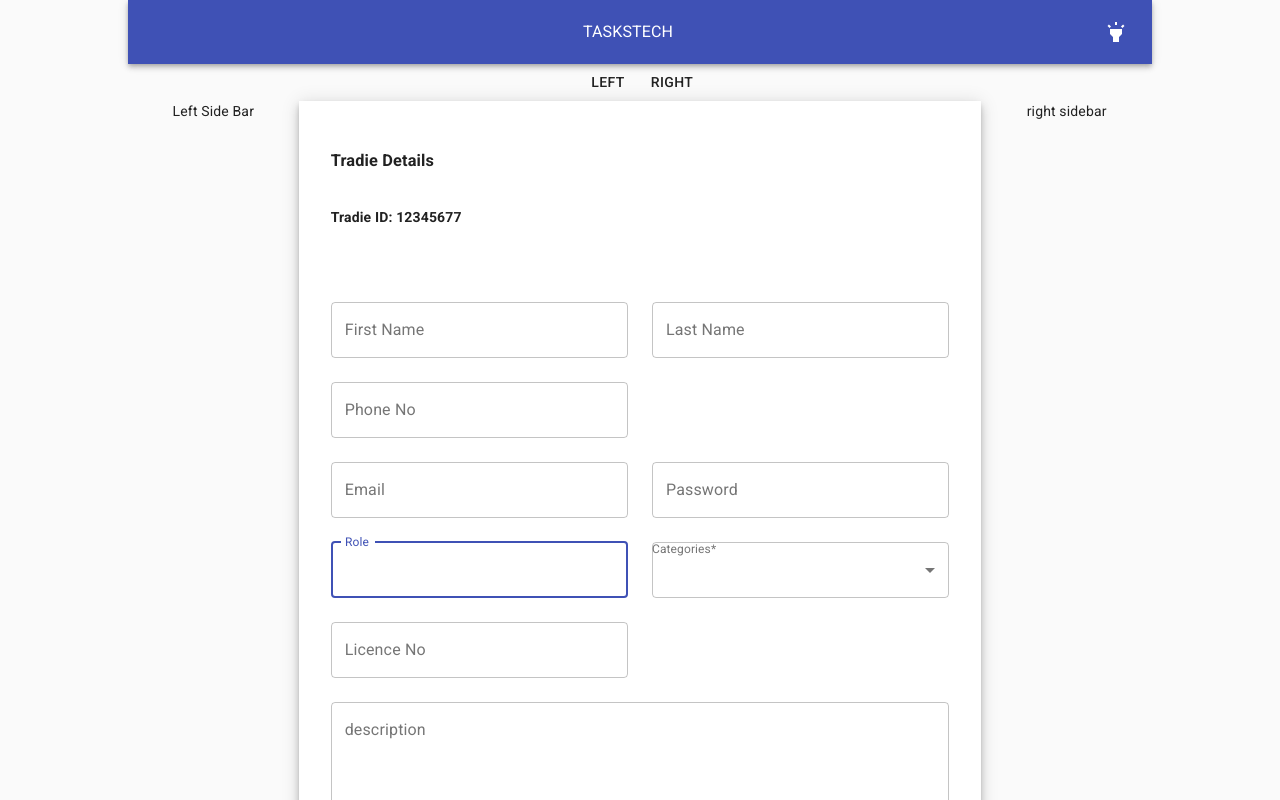
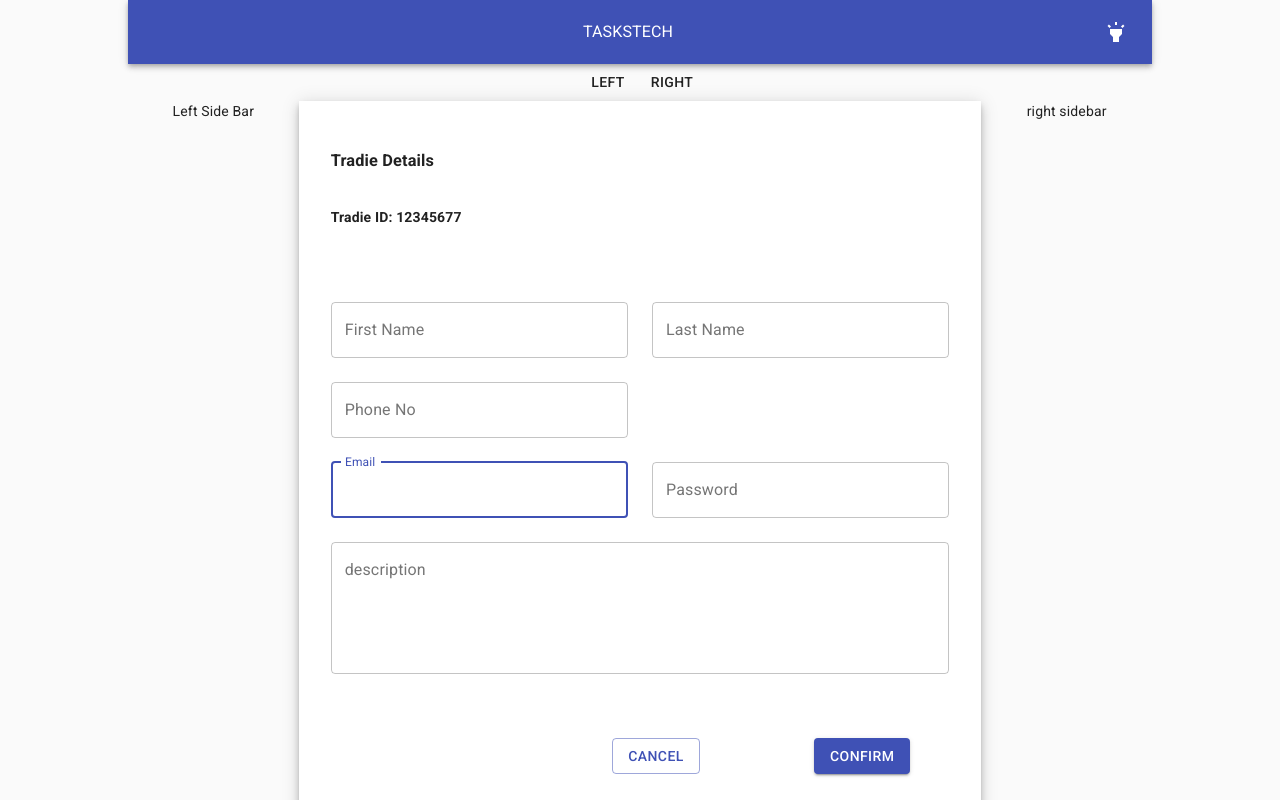
Before and after one commit to tweneboah/taskstech, a React (Create React App) app: page /tradie/profile in a window 1280 px wide. Shown: the top 800 px of the page. Built offline with nearby package versions, Linux system fonts and the light colour scheme.

Commit message:
Modified input fields for signup, update profile and login as DB changed

```diff
--- a/src/App.js
+++ b/src/App.js
@@ -15,7 +15,7 @@ function App() {
       <RightSideBar />
       <Switch>
         <Route exact path='/login' component={TradieLogin} />
-        <Route exact path='/tradie/signup' component={TradieSignUp} />
+        <Route exact path='/signup' component={TradieSignUp} />
         <Route exact path='/tradie/profile' component={TradieProfileForm} />
 
 
--- a/src/components/Forms/TradieLogin.js
+++ b/src/components/Forms/TradieLogin.js
@@ -114,7 +114,7 @@ const TradieLogin = () => {
                 <Link href="#" variant="body2">
                   Forgot password?
                 </Link>
-                <Link href="#" variant="body2">
+                <Link href="/signup" variant="body2">
                   {"Don't have an account? Sign up"}
                 </Link>
               </div>
--- a/src/components/Forms/TradieProfileForm.js
+++ b/src/components/Forms/TradieProfileForm.js
@@ -5,10 +5,6 @@ import TextField from '@material-ui/core/TextField';
 import Paper from '@material-ui/core/Paper';
 import Grid from '@material-ui/core/Grid';
 import { makeStyles } from '@material-ui/core/styles';
-import InputLabel from '@material-ui/core/InputLabel';
-import MenuItem from '@material-ui/core/MenuItem';
-import FormControl from '@material-ui/core/FormControl';
-import Select from '@material-ui/core/Select';
 import useForm from './useForm';
 import validate from './validateInfo'
 // import getTokens from "../helper/getToken"
@@ -125,6 +121,7 @@ const useStyles = makeStyles((theme) => ({
                   autoFocus
                   value={values.email}
                   onChange={handleChange}
+                  disable={true}
                   // error={errors.email}
 
                 />
@@ -144,60 +141,6 @@ const useStyles = makeStyles((theme) => ({
 
                 />
                 {errors.password && <p className="errormessage">{errors.password}</p>}
-              </Grid>
-              <Grid item xs={12} sm={6}>
-              <TextField
-                autoComplete="role"
-                name="role"
-                variant="outlined"
-                fullWidth
-                id="role"
-                label="Role"
-                autoFocus
-                value={values.role}
-                onChange={handleChange}
-
-              />
-            </Grid>
-            <Grid item xs={12} sm={6}>
-            <FormControl className={classes.formControl} fullWidth>
-                    <InputLabel shrink id="state">
-                    Categories*
-                    </InputLabel>
-                    <Select
-                    name="categories"
-                    variant="outlined"
-                    label="categories"
-                    id="categories"
-                    value={values.categories}
-                    className={classes.select}
-                    onChange={handleChange}
-                error={errors.categories}
-
-                    >
-                    <MenuItem value={"electrical"}>Electrical</MenuItem>
-                    <MenuItem value={""}>Installer</MenuItem>
-                    <MenuItem value={""}></MenuItem>
-
-                    </Select>
-                    {/* <FormHelperText>Label + placeholder</FormHelperText> */}
-                </FormControl>
-                {errors.categories && <p className="errormessage">{errors.categories}</p>}
-            </Grid>
-              <Grid item xs={12} sm={6}>
-                <TextField
-                  autoComplete="LicenceNo"
-                  variant="outlined"
-                  fullWidth
-                  id="lastName"
-                  label="Licence No"
-                  name="LicenceNo"
-                  value={values.LicenceNo}
-                  onChange={handleChange}
-                  error={errors.LicenceNo}
-
-                />
-                {errors.LicenceNo && <p className="errormessage">{errors.LicenceNo}</p>}
               </Grid>
               <Grid item xs={12} sm={12} className={classes.description}>
               <TextField
--- a/src/components/Forms/TradieSignUp.js
+++ b/src/components/Forms/TradieSignUp.js
@@ -7,10 +7,6 @@ import Paper from '@material-ui/core/Paper';
 import Grid from '@material-ui/core/Grid';
 import Typography from '@material-ui/core/Typography';
 import { makeStyles } from '@material-ui/core/styles';
-import InputLabel from '@material-ui/core/InputLabel';
-import MenuItem from '@material-ui/core/MenuItem';
-import FormControl from '@material-ui/core/FormControl';
-import Select from '@material-ui/core/Select';
 import useForm from './useForm';
 import validate from './validateInfo';
 import Logo from "./Logo";
@@ -61,7 +57,7 @@ export default function TradieSignUp() {
           <Grid container spacing={3}>
           <Grid container>
               <Grid item>
-                <Link href="#" variant="body2">
+                <Link href="login" variant="body2">
                   {"Already have a account? Sign In"}
                 </Link>
               </Grid>
@@ -111,17 +107,7 @@ export default function TradieSignUp() {
               {errors.phone && <p className="errormessage">{errors.phone}</p>}
             </Grid>
             <Grid item xs={12} sm={6}>
-              <TextField
-                autoComplete="organization"
-                name="licence"
-                variant="outlined"
-                fullWidth
-                id="licence"
-                label="Licenc No"
-                autoFocus
-                value={values.licence}
-                onChange={handleChange}
-              />
+
             </Grid>
 
             <Grid item xs={12} sm={6}>
@@ -189,45 +175,7 @@ export default function TradieSignUp() {
               />
               {errors.confirmpassword && <p className="errormessage">{errors.confirmpassword}</p>}
             </Grid>
-            <Grid item xs={12} sm={6}>
-              <TextField
-                autoComplete="role"
-                name="role"
-                variant="outlined"
-                fullWidth
-                id="role"
-                label="Role"
-                autoFocus
-                value={values.role}
-                onChange={handleChange}
-                // error={errors.role}
 
-              />
-            </Grid>
-            <Grid item xs={12} sm={6}>
-            <FormControl className={classes.formControl} fullWidth>
-                    <InputLabel shrink id="state">
-                    Categories*
-                    </InputLabel>
-                    <Select
-                    name="categories"
-                    variant="outlined"
-                    label="categories"
-                    id="categories"
-                    value={values.categories}
-                    className={classes.select}
-                    onChange={handleChange}
-                error={errors.categories}
-
-                    >
-                    <MenuItem value={"electrical"}>Electrical</MenuItem>
-                    <MenuItem value={""}>Installer</MenuItem>
-                    <MenuItem value={""}></MenuItem>
-
-                    </Select>
-                </FormControl>
-                {errors.categories && <p className="errormessage">{errors.categories}</p>}
-            </Grid>
             <Grid item xs={12} sm={12} className={classes.description}>
               <TextField
                 autoComplete="text"
@@ -238,7 +186,6 @@ export default function TradieSignUp() {
                 name="description"
                 value={values.description}
                 onChange={handleChange}
-
               />
             </Grid>
 
--- a/src/components/Forms/useForm.js
+++ b/src/components/Forms/useForm.js
@@ -8,15 +8,11 @@ const useForm = validate => {
     const [values, setValues] = useState({
         firstName: '',
         lastName: '',
-        company: '',
         phone: '',
         email: '',
         confirmemail: '',
         password: '',
         confirmpassword: '',
-        address: '',
-        state: '',
-        postcode: '',
         id:"",
         isLogin:false,
         token:"",
```
